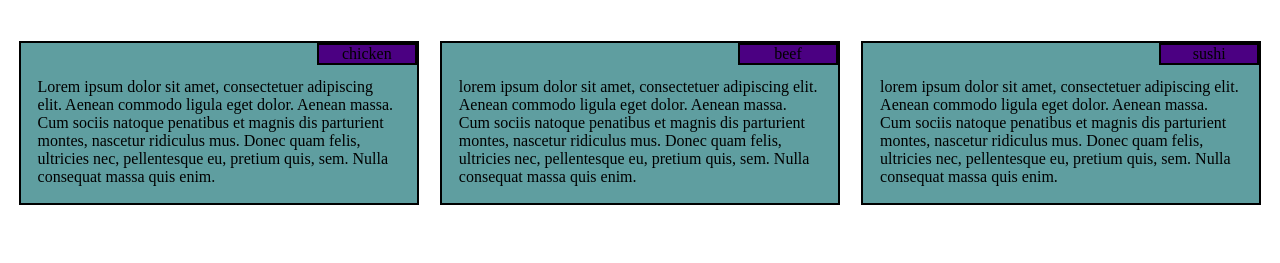
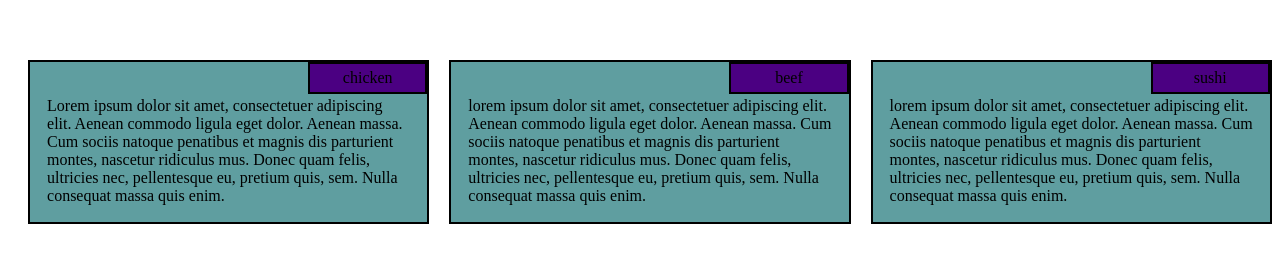
Before and after one commit to adi-207/mod_2_solution.github.io, a plain HTML site: page index.html in a window 1280 px wide. Shown: the part 95-358 px from the top of the page. Drawn offline with Linux system fonts and the light colour scheme.

Commit message:
Update assignment_1_.css

```diff
--- a/assignment_1_.css
+++ b/assignment_1_.css
@@ -9,24 +9,36 @@ h1 {
 
 }
 
+.row {
+    width: 100%;
+}
 
+.container {
+	border: none;
+	margin-left: auto;
+	margin-right: auto;
+	margin-top: 10px;
+	margin-bottom: 10px;
+	padding: 10px;
+}
 .check {
 
     background-color: cadetblue;
     border: 2px solid black;
     margin: 2.5%;
     position: relative;
-
-
+    width: 100%;
+    overflow: auto;
 }
 
 .box {
     border: 2px solid black;
 
     text-align: center;
-    width: 100px;
+    width: 30%;
     background-color: indigo;
-    margin: 0px ;
+    margin: auto;
+    padding: 5px;
     position: absolute;
     top: 0px;
     right: 0px;
@@ -42,7 +54,7 @@ h1 {
     padding: 12px;
 
 }
-@media (min-width: 0px) and (max-width: 767px) {
+@media (max-width: 768px) {
     .col-sm-12 {
         float: left;
         width: 100%;
```
